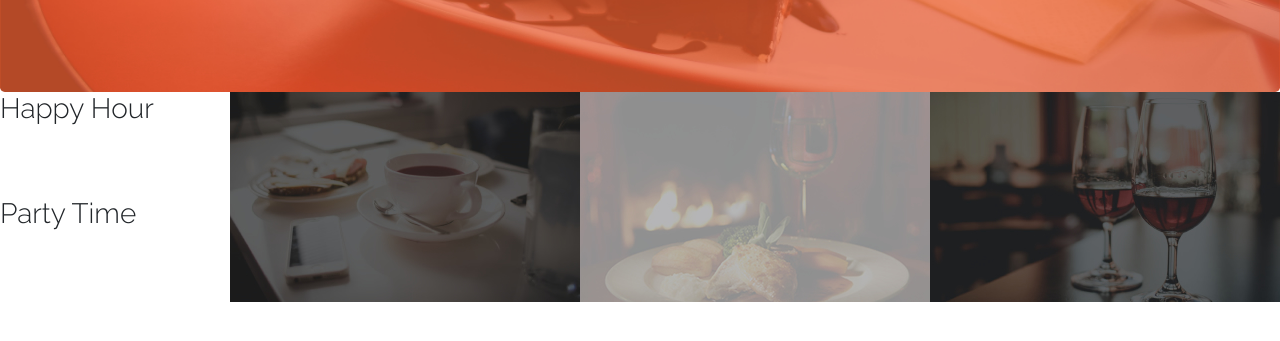
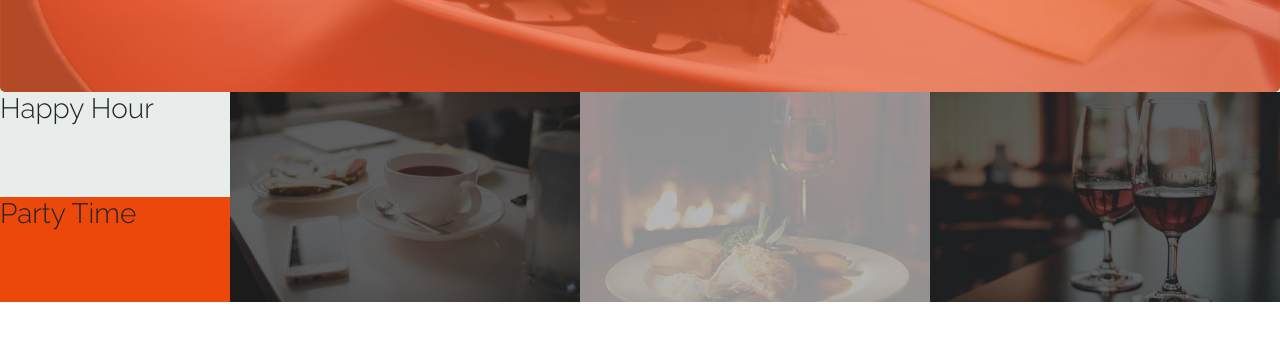
Before and after one commit to HassibIbrahim/AnitasKitchen, a plain HTML site: page index.html in a window 1280 px wide. Shown: the part 457-798 px from the top of the page. Drawn offline with Linux system fonts and the light colour scheme; a web font is replaced by a local one.

Commit message:
more modifications

```diff
--- a/css/styles.css
+++ b/css/styles.css
@@ -54,3 +54,7 @@ h2{
     grid-template-columns: repeat(4, 1fr);
 }
 .span-row-2{grid-row: span 2 / auto;}
+
+#partyTime{
+  color: white;
+}
--- a/index.html
+++ b/index.html
@@ -22,18 +22,18 @@
     </div>
 
     <div class="grid">
-      <div><h3>Happy Hour</h3> </div>
+      <div style="background-color:#E8EDEC"><h3>Happy Hour</h3> </div>
       <div class="span-row-2"><img src="img/foodtop/breakfast.jpg" alt="Breakfast"> </div>
       <div class="span-row-2"><img src="img/foodtop/dinner2.jpg" alt="dinner2"> </div>
       <div class="span-row-2"><img src="img/foodtop/lunch.jpg" alt="Lunch"> </div>
-      <div><h3>Party Time</h3> </div>
+      <div style="background-color:#ED480B"><h3>Party Time</h3> </div>
     </div>
 
+  </div>
+
+</div>
 
   </body>
 
     </div>
-
-
-</body>
 </html>
```
Also changed, not shown: 1 other file.
